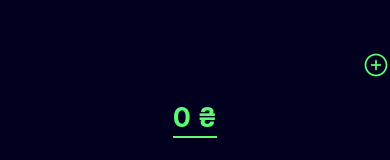
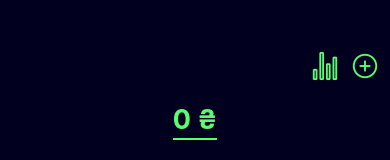
Before and after one commit to illia-kyselov/FinTracker, a React Native app: screen /Home in a window 390 px wide. Shown: the top 160 px of the page. Built offline with nearby package versions, Linux system fonts and the light colour scheme.

Commit message:
added new icons

```diff
--- a/src/components/ExpenseItem.tsx
+++ b/src/components/ExpenseItem.tsx
@@ -2,7 +2,8 @@ import React from 'react';
 import { View, Text, StyleSheet, FlatList } from 'react-native';
 import { format, parseISO } from 'date-fns';
 import { uk } from 'date-fns/locale';
-import { Colors, FontSize, MarginBottom, Padding, PaddingVertical, PaddingHorizontal, Radius } from '../styles/tokens';
+import Ionicons from 'react-native-vector-icons/Ionicons';
+import { Colors, FontSize, MarginBottom, Padding, PaddingVertical, PaddingHorizontal, Radius, MarginRight } from '../styles/tokens';
 import { calculateTotalBalance } from '../helpers/calculateTotalBalance';
 import { Expense } from '../types/types';
 
@@ -36,6 +37,9 @@ const ExpenseItem: React.FC<ExpenseItemProps> = ({ item }) => {
                 keyExtractor={(expense: Expense) => expense.id}
                 renderItem={({ item }) => (
                     <View style={styles.expenseDescription}>
+                        {item.amount > 0 && (
+                            <Ionicons name="cash-outline" size={18} color={Colors.greenText} style={styles.icon} />
+                        )}
                         <Text style={styles.expenseText}>{item.description}</Text>
                         <Text
                             style={[
@@ -81,17 +85,24 @@ const styles = StyleSheet.create({
     expenseDescription: {
         flexDirection: 'row',
         justifyContent: 'space-between',
+        alignItems: 'center',
         paddingVertical: PaddingVertical.pv10,
         marginBottom: MarginBottom.mb5,
         borderBottomWidth: 1,
         borderBottomColor: Colors.grey,
     },
+    icon: {
+        marginRight: MarginRight.mr10,
+        alignSelf: 'center',
+    },
     expenseText: {
         color: Colors.mainText,
         fontSize: FontSize.fs16,
+        flex: 1,
     },
     amountText: {
         fontSize: FontSize.fs14,
+        textAlign: 'right',
     },
 });
 
--- a/src/components/MainHeader.tsx
+++ b/src/components/MainHeader.tsx
@@ -1,7 +1,7 @@
 import React from 'react';
 import { View, TouchableOpacity, StyleSheet } from 'react-native';
-import Icon from 'react-native-vector-icons/Ionicons';
-import { Colors, MarginBottom } from '../styles/tokens';
+import Ionicons from 'react-native-vector-icons/Ionicons';
+import { Colors, MarginBottom, MarginRight, } from '../styles/tokens';
 import { useNavigation } from '@react-navigation/native';
 import { StackNavigationProp } from '@react-navigation/stack';
 import { RootStackParamList } from '../types/types';
@@ -15,10 +15,17 @@ const MainHeader: React.FC = () => {
         navigation.navigate('AddExpense');
     };
 
+    const handleStatsPress = () => {
+        console.log('Stats icon pressed');
+    };
+
     return (
         <View style={styles.header}>
-            <TouchableOpacity onPress={handleAddExpense}>
-                <Icon name="add-circle-outline" size={28} color={Colors.greenText} />
+            <TouchableOpacity onPress={handleStatsPress} style={styles.icon}>
+                <Ionicons name="stats-chart-outline" size={30} color={Colors.greenText} />
+            </TouchableOpacity>
+            <TouchableOpacity onPress={handleAddExpense} style={styles.icon}>
+                <Ionicons name="add-circle-outline" size={30} color={Colors.greenText} />
             </TouchableOpacity>
         </View>
     );
@@ -28,8 +35,11 @@ const styles = StyleSheet.create({
     header: {
         flexDirection: 'row',
         justifyContent: 'flex-end',
-        alignItems: 'center',
+        alignItems: 'baseline',
         marginBottom: MarginBottom.mb20,
+    },
+    icon: {
+        marginRight: MarginRight.mr10,
     },
 });
 
--- a/src/styles/tokens.ts
+++ b/src/styles/tokens.ts
@@ -45,6 +45,10 @@ export const MarginTop = {
     mt20: 20,
 }
 
+export const MarginRight = {
+    mr10: 10,
+}
+
 export const MarginBottom = {
     mb5: 5,
     mb10: 10,
--- a/src/types/types.ts
+++ b/src/types/types.ts
@@ -13,3 +13,5 @@ export interface Expense {
 }
 
 export type AddExpenseScreenNavigationProp = StackNavigationProp<RootStackParamList, 'AddExpense'>;
+
+export { StackNavigationProp };
```
